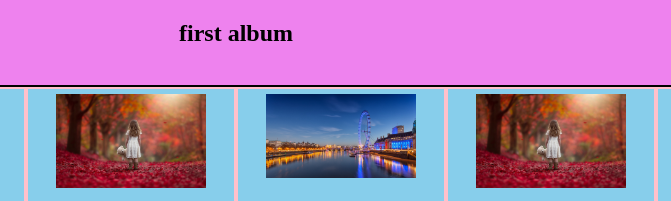
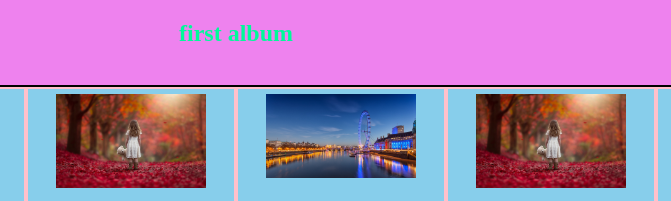
Before and after one commit to pravallikaeppalapalli/Responsive-web-desigining, a plain HTML site: page index.html in a window 1280 px wide. Shown: the top 201 px of the page, 404-1075 px from the left. Drawn offline with Linux system fonts and the light colour scheme.

Commit message:
it is a sample commit

```diff
--- a/style.css
+++ b/style.css
@@ -14,7 +14,6 @@ p
 h1
 {
   color: yellow;
-
 }
 .maindiv
 {
@@ -28,6 +27,7 @@ body{
 h2
 {
   text-align: center;
+  color: MEDIUMSPRINGGREEN;
 }
 /*media queries*/
 @media only screen and (max-width:450px) {
```
